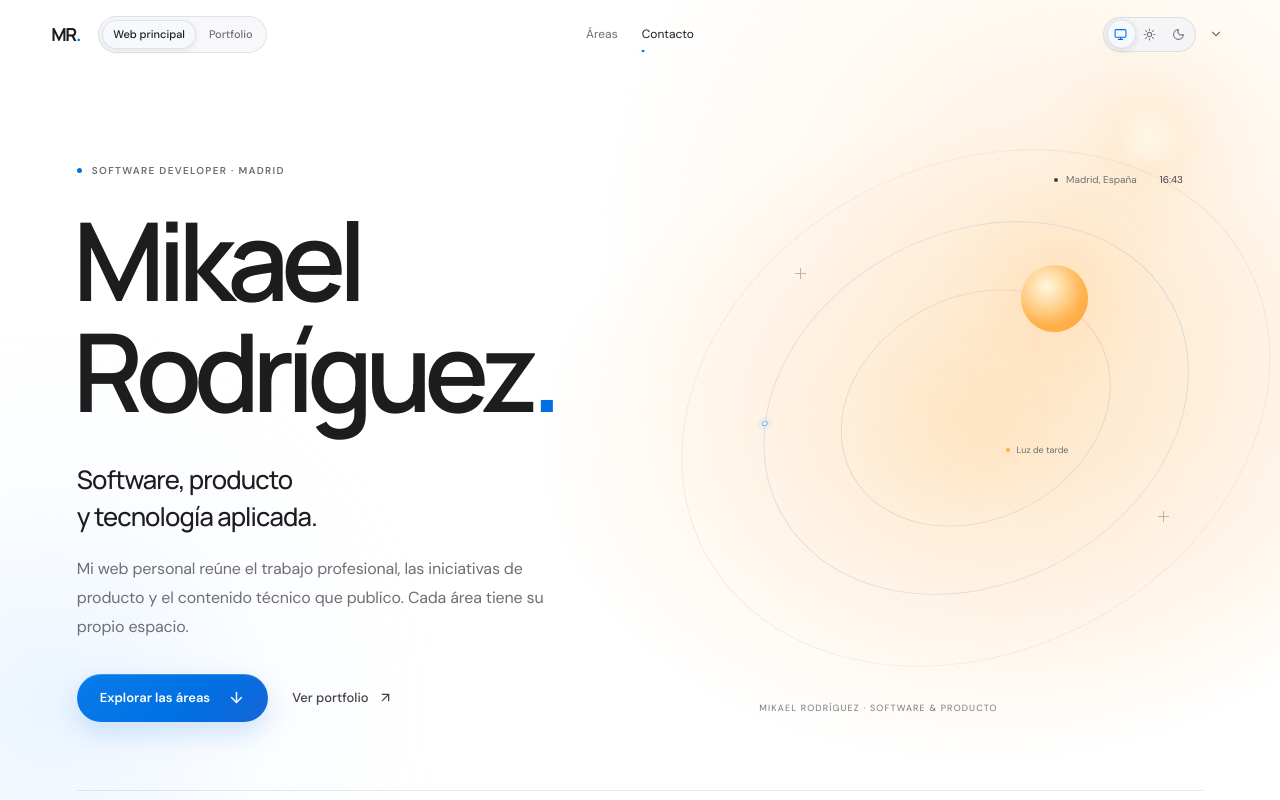
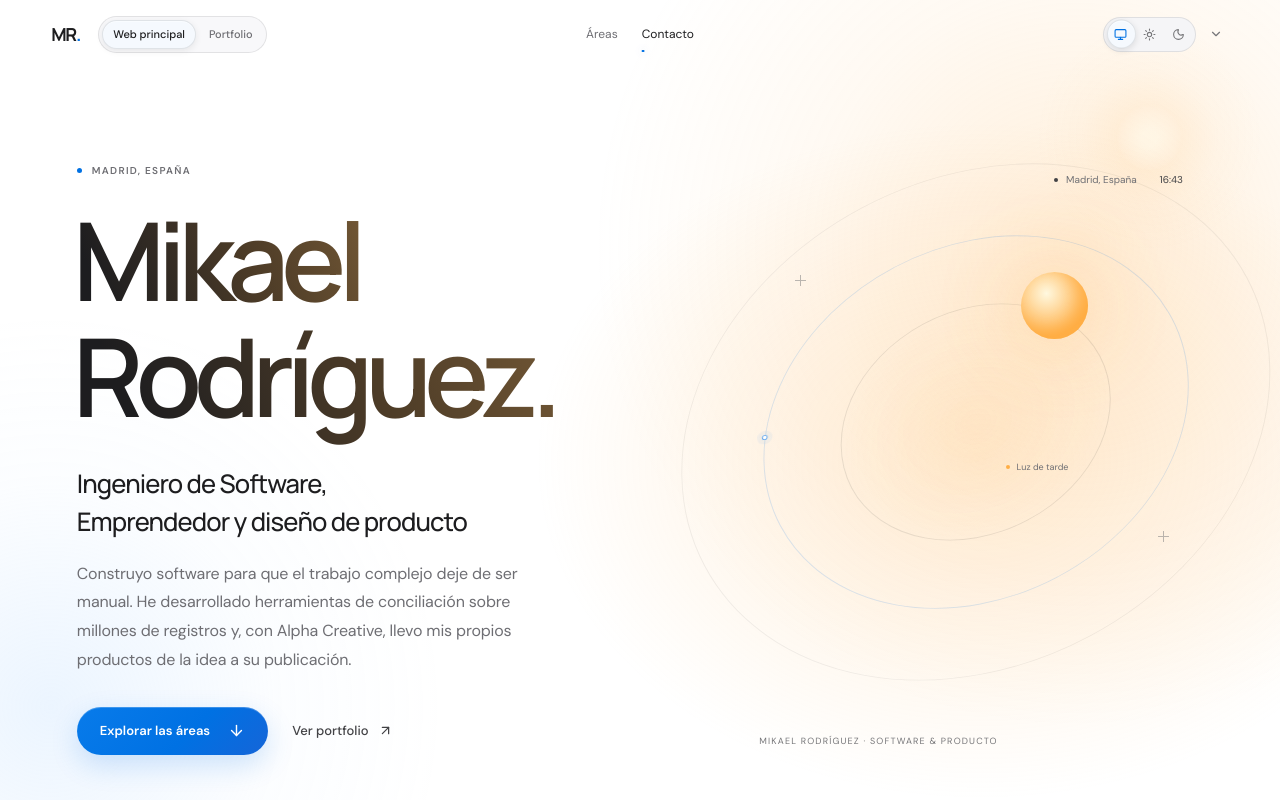
Before and after one commit to AlphaCreativeSoftware/Portfolio, a React (Vite) app: page / in a window 1280 px wide. Shown: the top 800 px of the page. Built offline with nearby package versions, Linux system fonts and the light colour scheme.

Commit message:
Reflections luz solar y lunar

```diff
--- /dev/null
+++ b/src/features/home/hooks/useHeroNameGradient.ts
@@ -0,0 +1,49 @@
+import { useEffect, useRef } from 'react'
+
+export function useHeroNameGradient() {
+  const nameRef = useRef<HTMLHeadingElement>(null)
+
+  useEffect(() => {
+    const name = nameRef.current
+    if (!name) return
+
+    const reducedMotion = window.matchMedia('(prefers-reduced-motion: reduce)')
+    let frame = 0
+    let previous: number | undefined
+    const paint = () => {
+      frame = 0
+      // Complete the sweep while the name is still in view, not at page end.
+      const progress = Math.round(Math.min(100, Math.max(0, window.scrollY / 3)))
+      if (progress === previous) return
+      previous = progress
+      name.style.setProperty('--name-gradient-position', `${progress}%`)
+    }
+    const onScroll = () => {
+      if (!frame) frame = window.requestAnimationFrame(paint)
+    }
+    const stop = () => {
+      window.removeEventListener('scroll', onScroll)
+      if (frame) window.cancelAnimationFrame(frame)
+      frame = 0
+    }
+    const sync = () => {
+      stop()
+      if (reducedMotion.matches) {
+        previous = undefined
+        name.style.removeProperty('--name-gradient-position')
+        return
+      }
+      paint()
+      window.addEventListener('scroll', onScroll, { passive: true })
+    }
+
+    sync()
+    reducedMotion.addEventListener('change', sync)
+    return () => {
+      stop()
+      reducedMotion.removeEventListener('change', sync)
+    }
+  }, [])
+
+  return nameRef
+}
--- a/src/features/home/sections/HomeHero.tsx
+++ b/src/features/home/sections/HomeHero.tsx
@@ -1,16 +1,18 @@
 import { ArrowDown, ArrowUpRight } from 'lucide-react'
 import { Link } from 'react-router-dom'
 import { HomeOrbit } from '../components/HomeOrbit'
+import { useHeroNameGradient } from '../hooks/useHeroNameGradient'
 
 export function HomeHero({ navigateTo }: { navigateTo: (id: string) => void }) {
+  const nameRef = useHeroNameGradient()
   return (
     <section className="home-hero home-container" id="inicio" aria-labelledby="home-title">
       <div className="home-hero-grid">
         <div className="home-hero-copy">
-          <p className="home-eyebrow home-hero-eyebrow"><span />Software developer · Madrid</p>
-          <h1 className="home-title" id="home-title"><span>Mikael</span><span className="home-title-last">Rodríguez<span className="home-title-dot">.</span></span></h1>
-          <p className="home-statement">Software, producto<br className="home-desktop-break" /> y tecnología aplicada.</p>
-          <p className="home-hero-intro">Mi web personal reúne el trabajo profesional, las iniciativas de producto y el contenido técnico que publico. Cada área tiene su propio espacio.</p>
+          <p className="home-eyebrow home-hero-eyebrow"><span />Madrid, España</p>
+          <h1 ref={nameRef} className="home-title" id="home-title"><span>Mikael</span>{' '}<span>Rodríguez<span className="home-title-dot">.</span></span></h1>
+          <p className="home-statement">Ingeniero de Software,<br className="home-desktop-break" /> Emprendedor y diseño de producto</p>
+          <p className="home-hero-intro">Construyo software para que el trabajo complejo deje de ser manual. He desarrollado herramientas de conciliación sobre millones de registros y, con Alpha Creative, llevo mis propios productos de la idea a su publicación.</p>
           <div className="home-hero-actions">
             <a className="button button-primary" href="#espacios" onClick={() => navigateTo('espacios')}>Explorar las áreas<ArrowDown size={17} /></a>
             <Link className="home-quiet-link" to="/portfolio">Ver portfolio<ArrowUpRight size={15} /></Link>
--- a/src/styles/home/hero.css
+++ b/src/styles/home/hero.css
@@ -4,6 +4,10 @@
 .home-hero-eyebrow { display: flex; align-items: center; gap: 10px; animation: home-enter .8s .05s var(--ease-premium) both; }
 .home-hero-eyebrow > span { width: 5px; height: 5px; border-radius: 50%; background: var(--blue); }
 .home-title {
+  --name-light-strength: 43%;
+  --name-light-color: color-mix(in srgb, var(--celestial-edge) 85%, var(--celestial-core));
+  --name-lit: color-mix(in srgb, var(--text), var(--name-light-color) var(--name-light-strength));
+  --name-midtone: color-mix(in srgb, var(--text) 79%, var(--celestial-edge));
   max-width: none;
   margin: 27px 0 0 -4px;
   font-size: clamp(80px, 8.5vw, 126px);
@@ -11,9 +15,29 @@
   line-height: 1.02;
   letter-spacing: -.073em;
 }
-.home-title > span { display: block; width: fit-content; padding-right: .055em; animation: home-enter 1s .14s var(--ease-premium) both; }
-.home-title > .home-title-last { padding-bottom: .14em; margin-bottom: -.14em; animation-delay: .25s; }
+:root[data-appearance='dark'] .home-title { --name-light-strength: 77%; }
+.home-title > span {
+  display: block;
+  width: fit-content;
+  /* Give descenders and the last glyph room without changing the line rhythm. */
+  padding: .04em .1em .24em .035em;
+  margin: -.04em 0 -.24em -.035em;
+  animation: home-enter .9s .08s var(--ease-premium) both;
+}
+.home-title > span + span { animation-delay: .18s; }
 .home-title-dot { color: var(--blue); }
+@supports (background-clip: text) {
+  .home-title > span {
+    color: transparent;
+    /* The astro sits above and to the right. Scrolling moves its light
+       across more of the name without changing the source palette. */
+    background-image: linear-gradient(68deg, var(--text) 10%, var(--name-midtone) 43%, var(--name-lit) 79%);
+    background-size: 145% 100%;
+    background-position: var(--name-gradient-position, 0%) 50%;
+    background-clip: text;
+  }
+  .home-title-dot { color: inherit; }
+}
 .home-statement { margin: 34px 0 0; color: var(--text); font: 500 clamp(22px, 2vw, 28px)/1.45 'Manrope', sans-serif; letter-spacing: -.035em; animation: home-enter .85s .35s var(--ease-premium) both; }
 .home-hero-intro { max-width: 43ch; margin: 20px 0 0; color: var(--muted); font-size: 16px; line-height: 1.8; letter-spacing: -.01em; animation: home-enter .85s .43s var(--ease-premium) both; }
 .home-hero-actions { display: flex; flex-wrap: wrap; align-items: center; gap: 12px 24px; margin-top: 32px; animation: home-enter .85s .52s var(--ease-premium) both; }
@@ -61,3 +85,11 @@
 @keyframes home-enter { from { opacity: 0; transform: translate3d(0, 18px, 0); } to { opacity: 1; transform: none; } }
 @keyframes home-orbit-enter { from { opacity: 0; } to { opacity: 1; } }
 @keyframes home-orbit-travel { to { transform: rotate(360deg); } }
+
+@media (prefers-reduced-motion: reduce) {
+  .home-title > span { animation: none; }
+}
+@media (forced-colors: active) {
+  .home-title > span { background: none; color: CanvasText; }
+  .home-title-dot { color: CanvasText; }
+}
```
Also changed, not shown: 1 other file (tests, documents, lock files or other folders).
